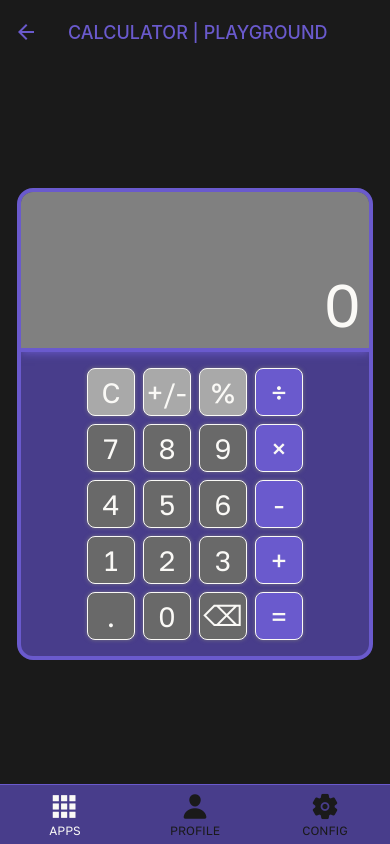
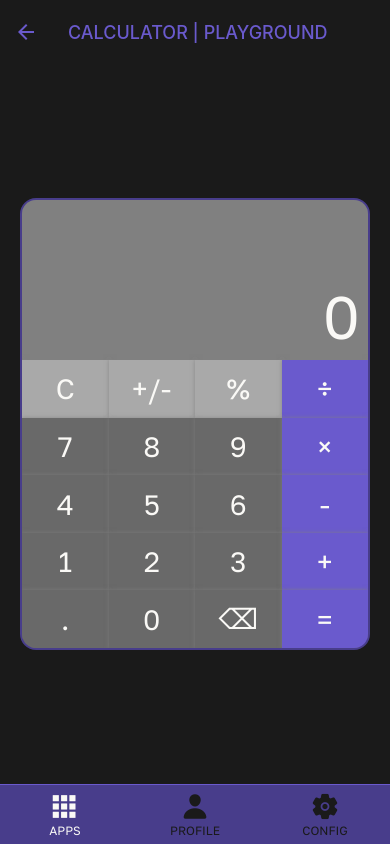
Before and after one commit to santio89/playground-react-native, a React Native app: screen /Calculator in a window 390 px wide. Built offline with nearby package versions, Linux system fonts and the light colour scheme.

Commit message:
calc-styles

```diff
--- a/components/CalcButton.jsx
+++ b/components/CalcButton.jsx
@@ -23,7 +23,7 @@ const CalcButton = ({ title, onPress, bgColor, ...props }) => {
 
 
     return (
-        <TouchableOpacity style={[styles.calcButton, { backgroundColor: bgColor }, { opacity: props.opacity ? props.opacity : 1 }, windowHeight < 620 && { width: 44, margin: 2}]} onPress={onPress} disabled={props.disabled}>
+        <TouchableOpacity style={[styles.calcButton, { backgroundColor: bgColor }, { opacity: props.opacity ? props.opacity : 1 }, windowHeight < 620 && {maxHeight: 48}]} onPress={onPress} disabled={props.disabled}>
             <Text style={[styles.calcButtonText]}>{title}</Text>
         </TouchableOpacity>
     )
@@ -33,16 +33,12 @@ export default CalcButton
 
 const styles = StyleSheet.create({
     calcButton: {
-        width: 48,
-        aspectRatio: 1,
+        width: '25%',
+        aspectRatio: 3/2,
         backgroundColor: Constants.colorDark,
         justifyContent: 'center',
         alignItems: 'center',
-        margin: 4,
         padding: 4,
-        borderRadius: 8,
-        borderWidth: 1,
-        borderColor: Constants.colorWhite,
         shadowColor: 'gray',
         shadowOffset: {
             width: 0,
--- a/components/CalcKeyboard.jsx
+++ b/components/CalcKeyboard.jsx
@@ -207,10 +207,9 @@ const styles = StyleSheet.create({
         maxWidth: 380,
         justifyContent: 'center',
         alignItems: 'center',
-        borderWidth: 4,
+        borderWidth: 2,
         borderRadius: 16,
-        borderColor: Constants.colorPrimary,
-        paddingBottom: 12,
+        borderColor: Constants.colorPrimaryDark,
         backgroundColor: Constants.colorPrimaryDark,
         overflow: "hidden"
     },
@@ -224,10 +223,7 @@ const styles = StyleSheet.create({
         backgroundColor: 'gray',
         width: '100%',
         padding: 8,
-        borderBottomWidth: 4,
-        borderColor: Constants.colorPrimary,
-        marginBottom: 12,
-        minWidth: 348,
+        minWidth: 320,
         minHeight: 160,
         justifyContent: 'flex-end',
         shadowColor: Constants.colorPrimary,
@@ -265,7 +261,7 @@ const styles = StyleSheet.create({
     /* for alt color theme */
     altCalcKeyboard: {
         backgroundColor: Constants.colorSecondaryDark,
-        borderColor: Constants.colorSecondary,
+        borderColor: Constants.colorSecondaryDark,
     },
     altCalcScreen: {
         borderColor: Constants.colorSecondary,
```
